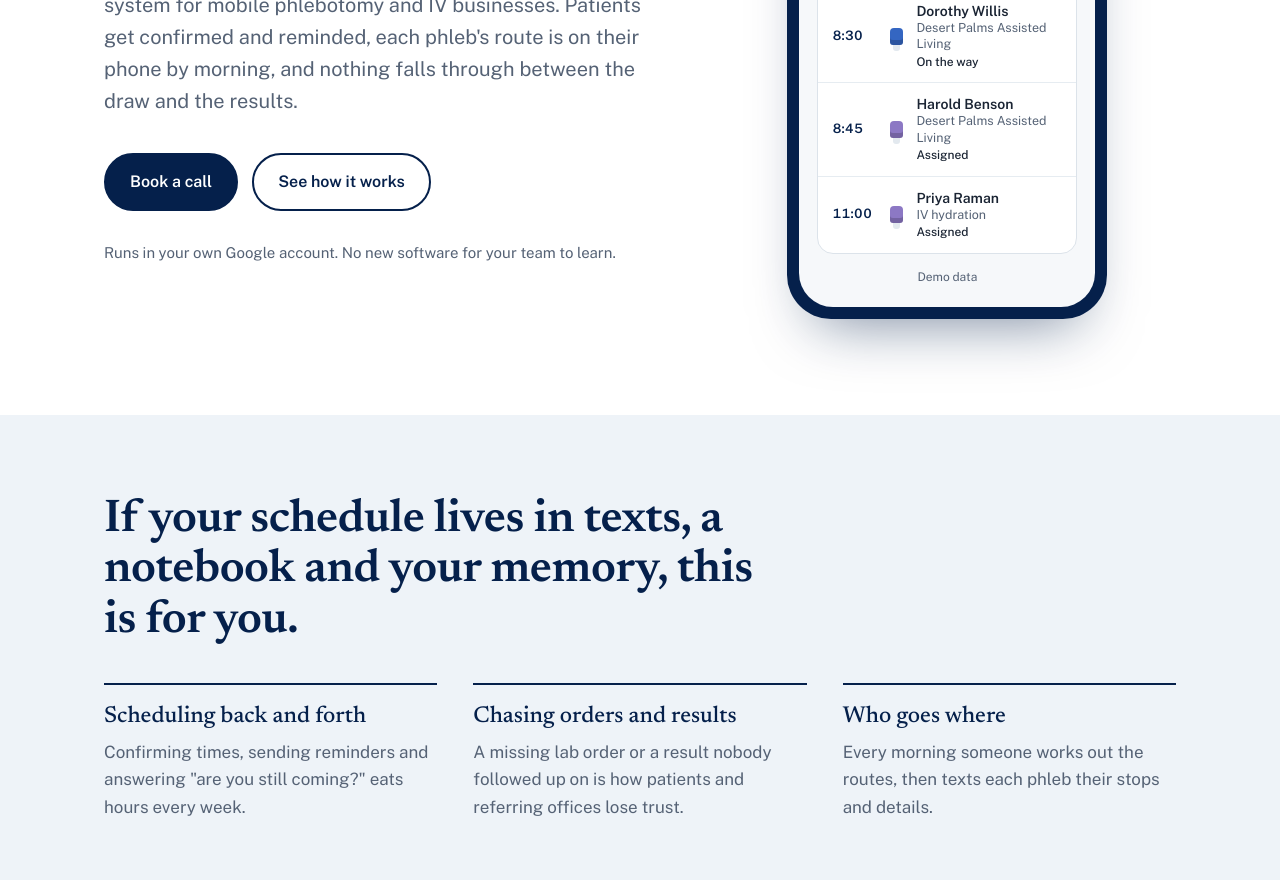
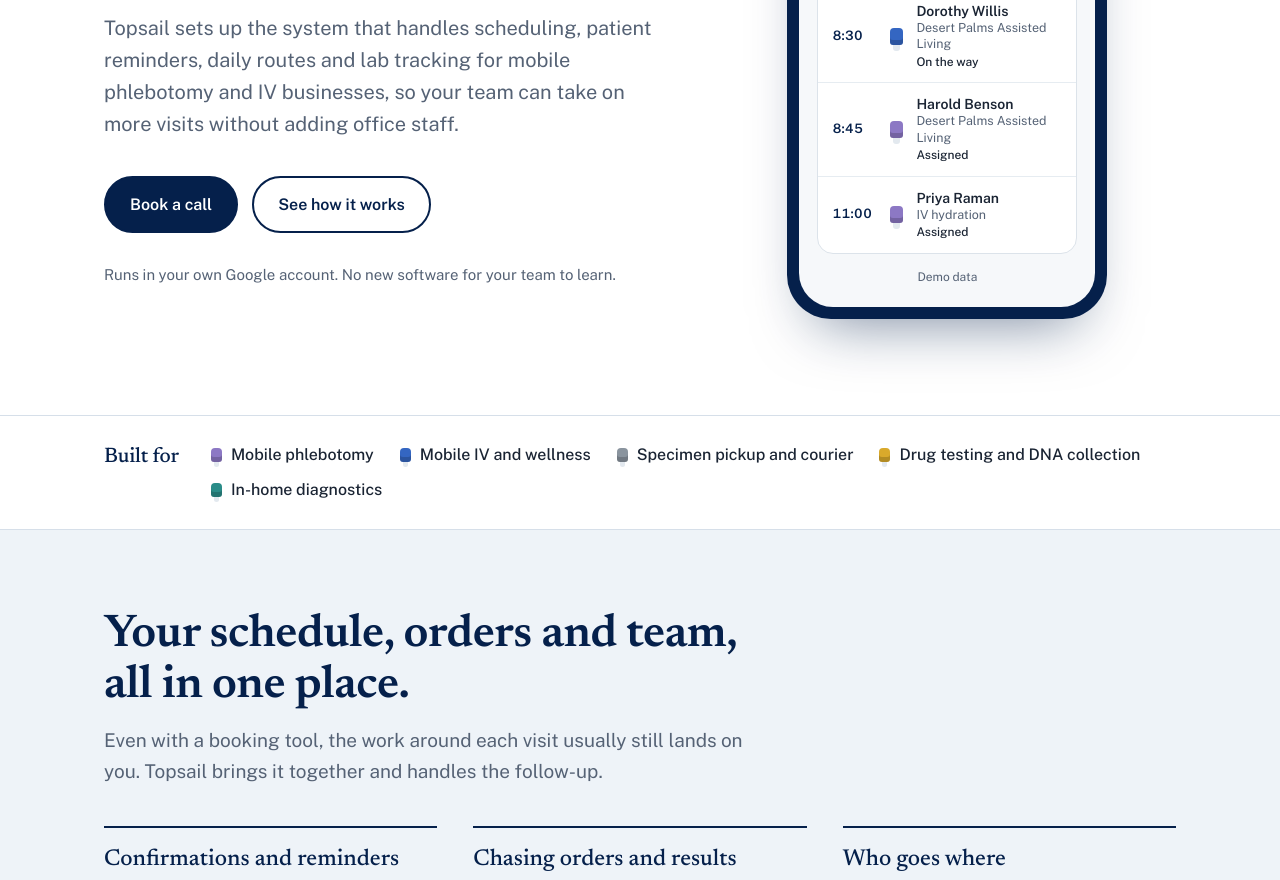
Before and after one commit to bmichaels-jpg/Topsail-site, a plain HTML site: page index.html in a window 1280 px wide. Shown: the part 427-1307 px from the top of the page. Drawn offline with nearby package versions, Linux system fonts and the light colour scheme.

Commit message:
Add files via upload

```diff
--- a/index.html
+++ b/index.html
@@ -3,10 +3,10 @@
 <head>
 <meta charset="utf-8">
 <meta name="viewport" content="width=device-width, initial-scale=1">
-<title>Topsail Solutions | Operations systems for mobile phlebotomy and IV businesses</title>
-<meta name="description" content="Topsail builds the booking, dispatch and lab-tracking system for mobile phlebotomy and mobile IV businesses, running in your own Google account.">
+<title>Topsail Solutions | Grow your mobile health business, not your payroll</title>
+<meta name="description" content="Topsail builds the booking, dispatch and lab-tracking system for mobile phlebotomy, mobile IV, specimen courier, drug testing and in-home diagnostics businesses, running in your own Google account.">
 <meta property="og:title" content="Topsail Solutions">
-<meta property="og:description" content="Booking, dispatch and lab tracking for mobile phlebotomy and IV businesses. More speed, same crew.">
+<meta property="og:description" content="Scheduling, reminders, routes and lab tracking for mobile phlebotomy and IV businesses, so you can take on more visits without adding office staff.">
 <meta property="og:image" content="https://topsailsolutions.com/assets/og-image.png">
 <meta property="og:url" content="https://topsailsolutions.com/">
 <link rel="icon" href="assets/favicon.ico" sizes="any">
@@ -24,7 +24,7 @@
     --paper: #FFFFFF;
     --mist: #EEF3F8;
     --line: #D6DFE9;
-    /* tube-top colours: the same ones the Ops Engine uses for visit status */
+    /* tube-top colours: the same ones the system uses for visit status */
     --cap-gold: #D9A92B;
     --cap-lav: #8C78C4;
     --cap-royal: #3466C2;
@@ -75,7 +75,7 @@
   .hero .ctas { display: flex; gap: 14px; flex-wrap: wrap; }
   .hero .who { margin-top: 30px; font-size: 15px; color: var(--muted); }
 
-  /* the phone: a phleb's morning in the Ops Engine (demo data) */
+  /* the phone: a phleb's morning in the system (demo data) */
   .phone { justify-self: center; width: 320px; background: var(--navy); border-radius: 44px; padding: 12px; box-shadow: 0 30px 60px -28px rgba(5,32,75,.55); }
   .screen { background: #F6F8FA; border-radius: 34px; padding: 26px 18px 20px; min-height: 560px; }
   .screen .hello { font-family: var(--serif); font-size: 25px; color: var(--navy); font-weight: 600; line-height: 1.15; }
@@ -94,9 +94,19 @@
   .cap::after { content: ""; position: absolute; left: 3px; right: 3px; bottom: -6px; height: 6px; border-radius: 0 0 3px 3px; background: #E3E9EF; }
   .demo-note { font-size: 12px; color: var(--muted); text-align: center; margin-top: 14px; }
 
+  /* who it's for */
+  .for { border-top: 1px solid var(--line); border-bottom: 1px solid var(--line); padding: 26px 0; }
+  .for .wrap { display: flex; align-items: baseline; gap: 14px 32px; flex-wrap: wrap; }
+  .for h2 { font-size: 21px; line-height: 1.3; font-weight: 500; flex: none; }
+  .for ul { list-style: none; margin: 0; padding: 0; display: flex; flex-wrap: wrap; gap: 10px 26px; flex: 1 1 560px; }
+  .for li { display: inline-flex; align-items: center; gap: 9px; font-size: 16px; font-weight: 500; }
+  .for .cap { width: 11px; height: 14px; }
+  .for .cap::after { bottom: -5px; height: 5px; }
+
   /* sound familiar */
   .pain { background: var(--mist); padding: 80px 0; }
-  .pain h2 { max-width: 15em; margin-bottom: 36px; }
+  .pain h2 { max-width: 15em; margin-bottom: 14px; }
+  .pain-intro { color: var(--muted); font-size: 19px; max-width: 34em; margin-bottom: 40px; }
   .pain ul { list-style: none; margin: 0; padding: 0; display: grid; grid-template-columns: repeat(3, 1fr); gap: 36px; }
   .pain li { border-top: 2px solid var(--navy); padding-top: 18px; }
   .pain li p { color: var(--muted); margin-top: 8px; }
@@ -144,7 +154,7 @@
   .about { padding: 0 0 104px; }
   .about .wrap { display: grid; grid-template-columns: 1fr 1fr; gap: 64px; align-items: start; border-top: 1px solid var(--line); padding-top: 96px; }
   .about p + p { margin-top: 16px; }
-  .about .name { color: var(--muted); }
+  .about .role { color: var(--muted); font-weight: 500; margin: 8px 0 22px; }
   .sailnote { background: var(--mist); border-radius: 18px; padding: 30px; }
   .sailnote .markbox { width: 64px; height: auto; margin-bottom: 18px; background: var(--navy); border-radius: 14px; padding: 10px; }
   .sailnote p { font-family: var(--serif); font-size: 23px; line-height: 1.4; color: var(--navy); }
@@ -211,8 +221,8 @@
   <section class="hero">
     <div class="wrap">
       <div>
-        <h1>More speed, same crew.</h1>
-        <p class="lede">Topsail builds the booking, dispatch and lab-tracking system for mobile phlebotomy and IV businesses. Patients get confirmed and reminded, each phleb's route is on their phone by morning, and nothing falls through between the draw and the results.</p>
+        <h1>Grow your business, not your payroll.</h1>
+        <p class="lede">Topsail sets up the system that handles scheduling, patient reminders, daily routes and lab tracking for mobile phlebotomy and IV businesses, so your team can take on more visits without adding office staff.</p>
         <div class="ctas">
           <a class="btn btn-solid" href="mailto:bmichaels@topsailsolutions.com?subject=Book%20a%20call%20with%20Topsail">Book a call</a>
           <a class="btn btn-line" href="#visit">See how it works</a>
@@ -237,11 +247,25 @@
     </div>
   </section>
 
+  <section class="for" aria-labelledby="for-h">
+    <div class="wrap">
+      <h2 id="for-h">Built for</h2>
+      <ul>
+        <li><span class="cap" style="--c:var(--cap-lav)"></span>Mobile phlebotomy</li>
+        <li><span class="cap" style="--c:var(--cap-royal)"></span>Mobile IV and wellness</li>
+        <li><span class="cap" style="--c:var(--cap-gray)"></span>Specimen pickup and courier</li>
+        <li><span class="cap" style="--c:var(--cap-gold)"></span>Drug testing and DNA collection</li>
+        <li><span class="cap" style="--c:var(--cap-teal)"></span>In-home diagnostics</li>
+      </ul>
+    </div>
+  </section>
+
   <section class="pain" aria-labelledby="pain-h">
     <div class="wrap">
-      <h2 id="pain-h">If your schedule lives in texts, a notebook and your memory, this is for you.</h2>
+      <h2 id="pain-h">Your schedule, orders and team, all in one place.</h2>
+      <p class="pain-intro">Even with a booking tool, the work around each visit usually still lands on you. Topsail brings it together and handles the follow-up.</p>
       <ul>
-        <li><h3>Scheduling back and forth</h3><p>Confirming times, sending reminders and answering "are you still coming?" eats hours every week.</p></li>
+        <li><h3>Confirmations and reminders</h3><p>Confirming times, sending reminders and answering "are you still coming?" eats hours every week.</p></li>
         <li><h3>Chasing orders and results</h3><p>A missing lab order or a result nobody followed up on is how patients and referring offices lose trust.</p></li>
         <li><h3>Who goes where</h3><p>Every morning someone works out the routes, then texts each phleb their stops and details.</p></li>
       </ul>
@@ -269,7 +293,7 @@
     <div class="wrap">
       <div class="intro">
         <h2 id="feat-h">What's included</h2>
-        <p>The Ops Engine for Mobile Health, set up with your services, prices, team, hours and service area.</p>
+        <p>Everything you need to run your business, in one place, set up with your services, prices, team, hours and service area.</p>
       </div>
       <dl>
         <div><dt>Bookings in one place</dt><dd>Requests from your website, booking tool or phone calls land on one schedule, with confirmations and reminders sent for you.</dd></div>
@@ -312,10 +336,10 @@
   <section class="about" id="about" aria-labelledby="about-h">
     <div class="wrap">
       <div>
-        <h2 id="about-h">Who's behind Topsail</h2>
-        <p style="margin-top:20px">I'm Ben Michaels. For the past few years I've built the operations system for a mobile blood draw company: orders, staff, routes and lab tracking.</p>
-        <p>Topsail takes what worked there and sets it up for mobile phlebotomy and IV businesses that are too busy running visits to build their own.</p>
-        <p class="name">Ben Michaels, Operations Specialist</p>
+        <h2 id="about-h">Meet Ben Michaels</h2>
+        <p class="role">Operations Specialist, Topsail Solutions</p>
+        <p>Ben has spent the past few years building and running the operations system behind a mobile blood draw company: bookings, staff schedules, routes, lab orders and results. He knows where the time goes in a mobile health business, and which parts can run on their own.</p>
+        <p>He started Topsail to bring that experience to mobile phlebotomy and IV businesses, so owners can take on more visits without adding office staff, and spend their time on patients instead of logistics.</p>
       </div>
       <div class="sailnote">
         <img src="assets/topsail-mark-white.svg" alt="" class="markbox">
```
